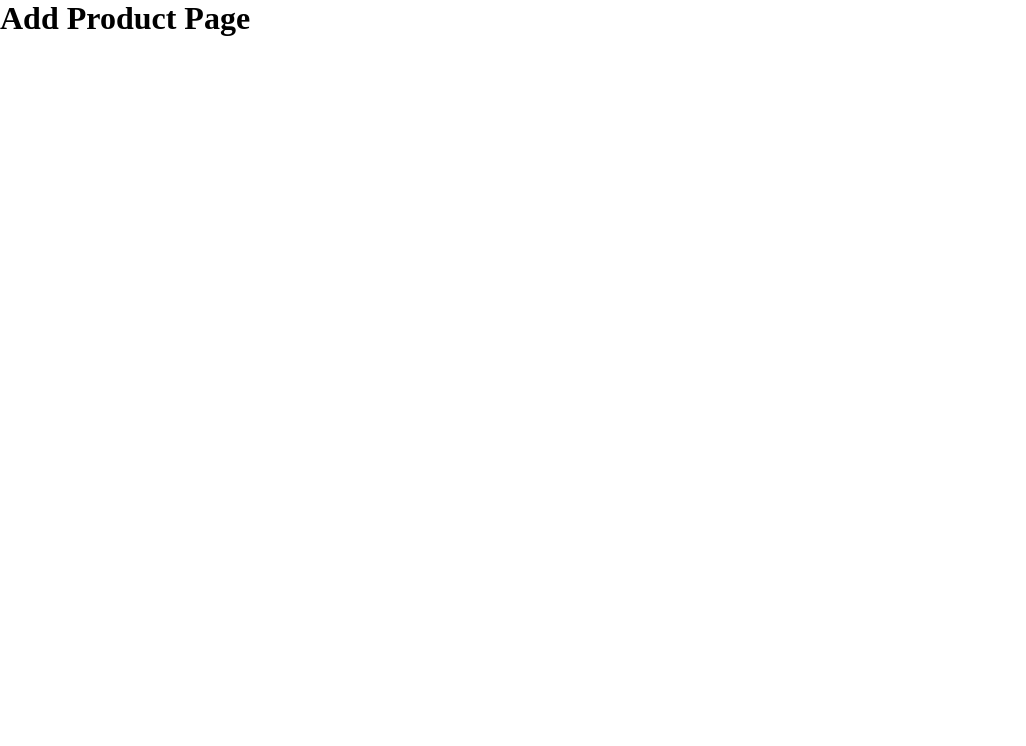
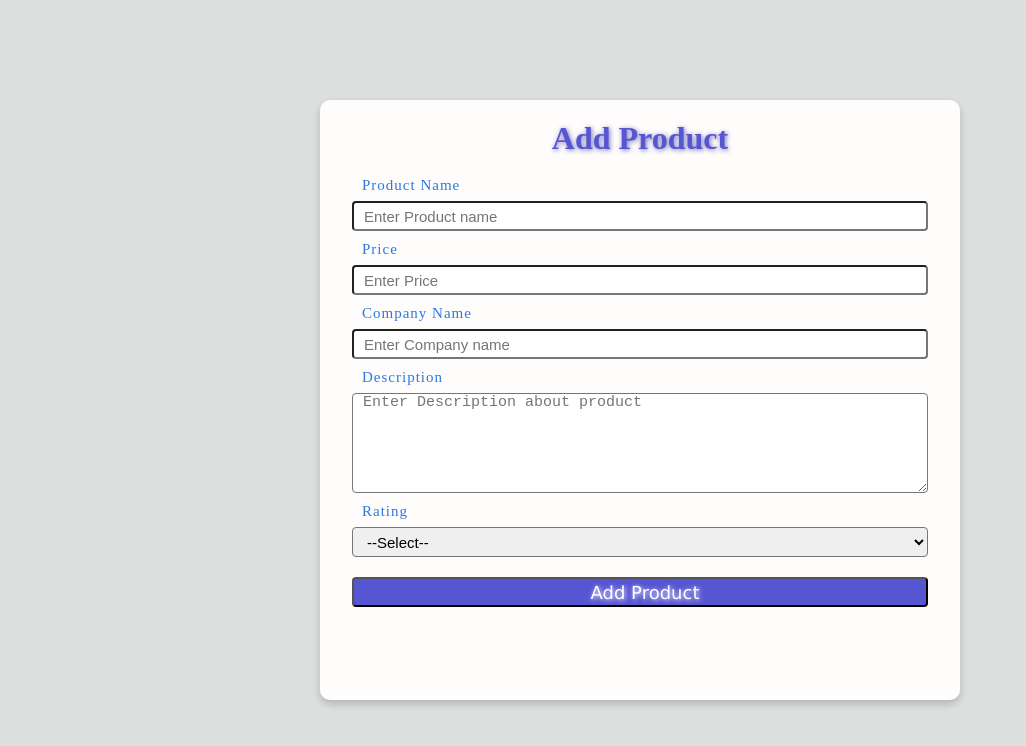
Before and after one commit to shubhsaw/E-com-Dashboard, a React (Vite) app in the folder client/: page /AddProduct in a window 1280 px wide. Shown: the top 746 px of the page, without its empty margins (0-1026 px from the left). Built offline with nearby package versions, Linux system fonts and the light colour scheme; sample sign-in values are in the browser's storage.

Commit message:
#20 Call Add Product API

```diff
--- /dev/null
+++ b/client/src/Routes/Add product/AddProduct.jsx
@@ -0,0 +1,93 @@
+import React from 'react'
+import style from './AddProduct.module.css'
+import { useState } from 'react'
+const AddProduct = () => {
+
+  const[pname,setPname]=useState("");
+  const[price,setPrice]=useState("");
+  const[company,setCompany]=useState("")
+  const[desc,setDesc]=useState("");
+  const[rating,setRating]=useState("");
+  const[addProduct,setAddproduct]=useState({});
+
+  async function handleAddProduct(e){
+    e.preventDefault();
+    let data={
+      name:pname,
+      price:price,
+      company:company,
+      desc:desc,
+      rating:rating
+    }
+    setAddproduct(data);
+    console.log(data);
+
+    try{
+      let result=await fetch("http://localhost:5000/AddProduct",{
+        method:"POST",
+        headers:{"Content-Type":"application/json"},
+        body:JSON.stringify(data)
+      });
+      result=await result.json();
+      console.log(result);
+
+    }catch(err){
+      console.log(err);
+    }
+    //reset form
+    setPname("");
+    setPrice("");
+    setCompany("");
+    setDesc("");
+    setRating("");
+
+  }
+
+  return (
+    <div id={style.addproduct}  >
+      <div id={style.form_plate}>
+
+        <div className={style.heading}>
+          <h1>Add Product</h1>
+        </div>
+
+        <form action="" className={style.addproduct_form} onSubmit={handleAddProduct}>
+
+        <label htmlFor="" className={style.label}>Product Name</label>
+        <input className={style.inputbox} type="text" placeholder='Enter Product name' value={pname} onChange={(e)=>setPname(e.target.value)} required />
+
+        <label htmlFor="" className={style.label} >Price</label>
+        <input className={style.inputbox} type="number" placeholder='Enter Price' value={price} onChange={(e)=>setPrice(e.target.value)} required />
+
+         <label htmlFor="" className={style.label}>Company Name</label>
+        <input className={style.inputbox} type="text" placeholder='Enter Company name' value={company} onChange={(e)=>setCompany(e.target.value)} required />
+
+          <label htmlFor="" className={style.label}>Description</label>
+        <textarea className={style.inputbox} style={{"height":"100px"}} type="text" value={desc} onChange={(e)=>setDesc(e.target.value)} placeholder='Enter Description about product'  />
+
+
+         <label htmlFor="" className={style.label}>Rating</label>
+        <select name=""  className={style.inputbox} value={rating} id="rating" onChange={(e)=>setRating(e.target.value)} required>
+          <option value="">--Select--</option>
+          <option value="1">1</option>
+          <option value="2">2 </option>
+          <option value="3">3</option>
+          <option value="4">4</option>
+          <option value="5">5</option>
+        </select>
+
+        <input className={style.inputbox}  type="submit" value={'Add Product'} />
+
+        </form>
+      </div>
+
+    </div>
+  )
+}
+//  name:String,
+//     price:Number,
+//     company:String,
+//     desc:String,
+//     rating:Number
+
+export default AddProduct
--- /dev/null
+++ b/client/src/Routes/Add product/AddProduct.module.css
@@ -0,0 +1,66 @@
+#addproduct{
+    height: 100vh;
+    width: 100vw;
+    display: flex;
+    align-items: center;
+    justify-content: center;
+    background-color: rgb(222, 224, 224);
+}
+
+#form_plate{
+    height: 75%;
+    width: 50%;
+    /* background-color: grey; */
+     background-color:  rgb(255, 252, 252);
+     box-shadow: 0 4px 8px rgba(0, 0, 0, 0.2);
+    display: flex;
+    flex-direction: column;
+    align-items: center;
+    border-radius: 10px;
+}
+.addproduct_form{
+    display: flex;
+    flex-direction: column;
+    height: 90%;
+    width: 90%;
+
+
+}
+.label{
+    font-size: 15px;
+    height: 20px;
+    width: 200px;
+    margin-top: 10px;
+    margin-bottom: 4px;
+    margin-left: 10px;
+    letter-spacing: 1px;
+    font-style: initial;
+    color: rgb(43, 120, 226);
+    background-color: rgb(255, 252, 252);
+}
+.inputbox{
+
+    padding-left: 10px;
+    /* width: 500px; */
+    height: 30px;
+    border-radius: 4px;
+    /* color: rgb(158, 157, 157); */
+    font-size: 15px;
+}
+.inputbox:last-child{
+    margin-top: 20px;
+      /* margin-top: 10px; */
+    background-color: rgb(86, 86, 210);
+    color: rgb(255, 255, 255);
+    font-size: 18px;
+    font-style: bold;
+     text-shadow: 1px 1px 5px   rgb(255, 255, 255);
+    font-family: Verdana, Geneva, Tahoma, sans-serif;
+}
+.heading{
+    margin-bottom: 10px;
+    margin-top: 20px;
+    color:  rgb(86, 86, 210);
+    text-shadow: 1px 1px 5px   rgb(110, 110, 182);
+
+}
--- a/client/src/Routes/AddProduct.jsx
+++ /dev/null
@@ -1,11 +0,0 @@
-import React from 'react'
-
-const AddProduct = () => {
-  return (
-    <div>
-      <h1>Add Product Page</h1>
-    </div>
-  )
-}
-
-export default AddProduct
--- a/client/src/Routes/NavRoutes.jsx
+++ b/client/src/Routes/NavRoutes.jsx
@@ -1,7 +1,7 @@
 import React from 'react'
 import {BrowserRouter, Route, Routes} from 'react-router-dom'
 import Product from './Products'
-import AddProduct from './AddProduct'
+// import AddProduct from './AddProduct'
 import UpdateProduct from './UpdateProduct'
 
 import Profile from './Profile'
@@ -9,6 +9,7 @@ import Home from '../Home'
 import Signup from './Signup'
 import PrivateComponent from './PrivateComponent'
 import Login from './Login/Login'
+import AddProduct from './Add product/AddProduct'
 const NavRoutes = () => {
   return (
     <>
```
